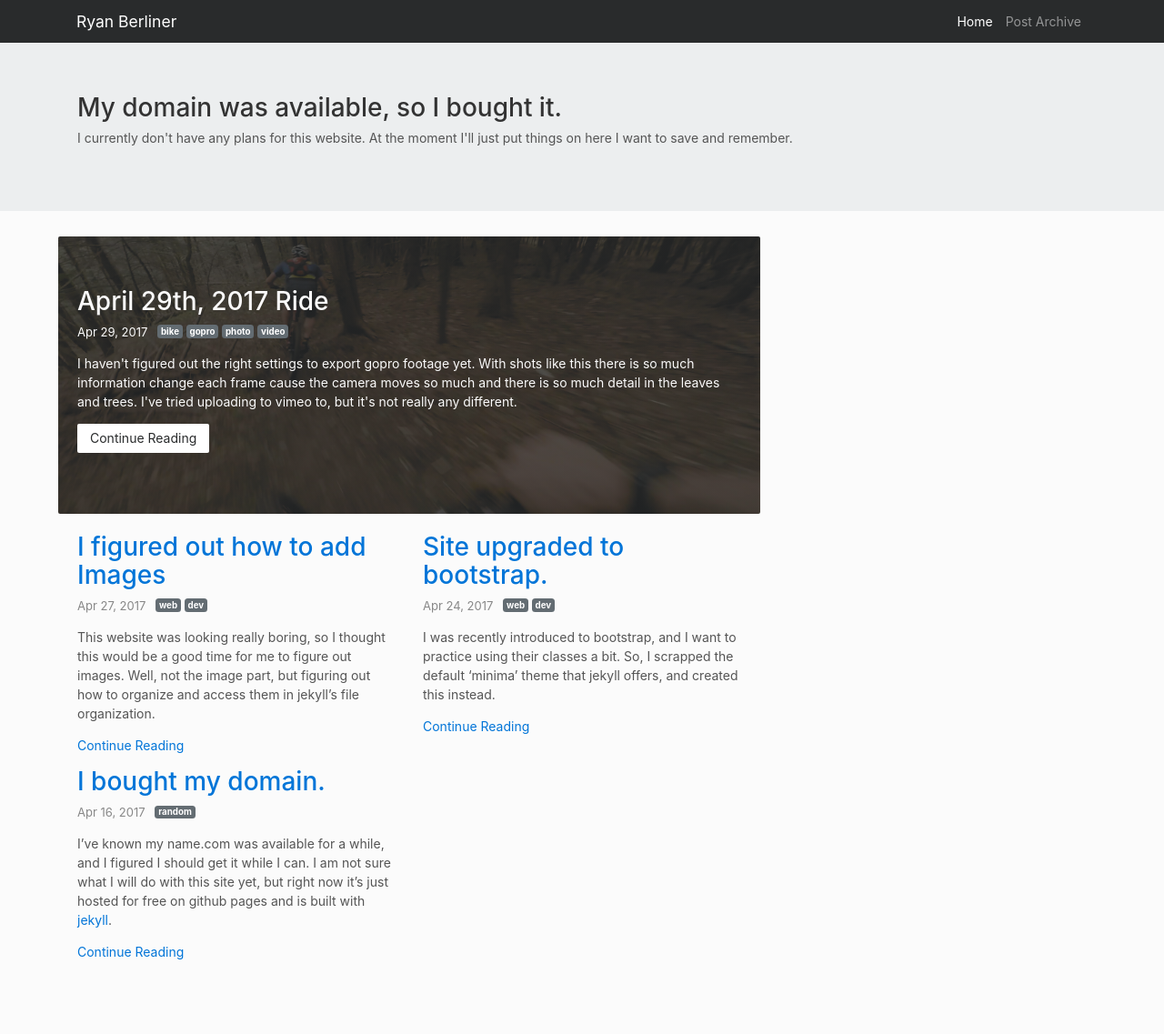
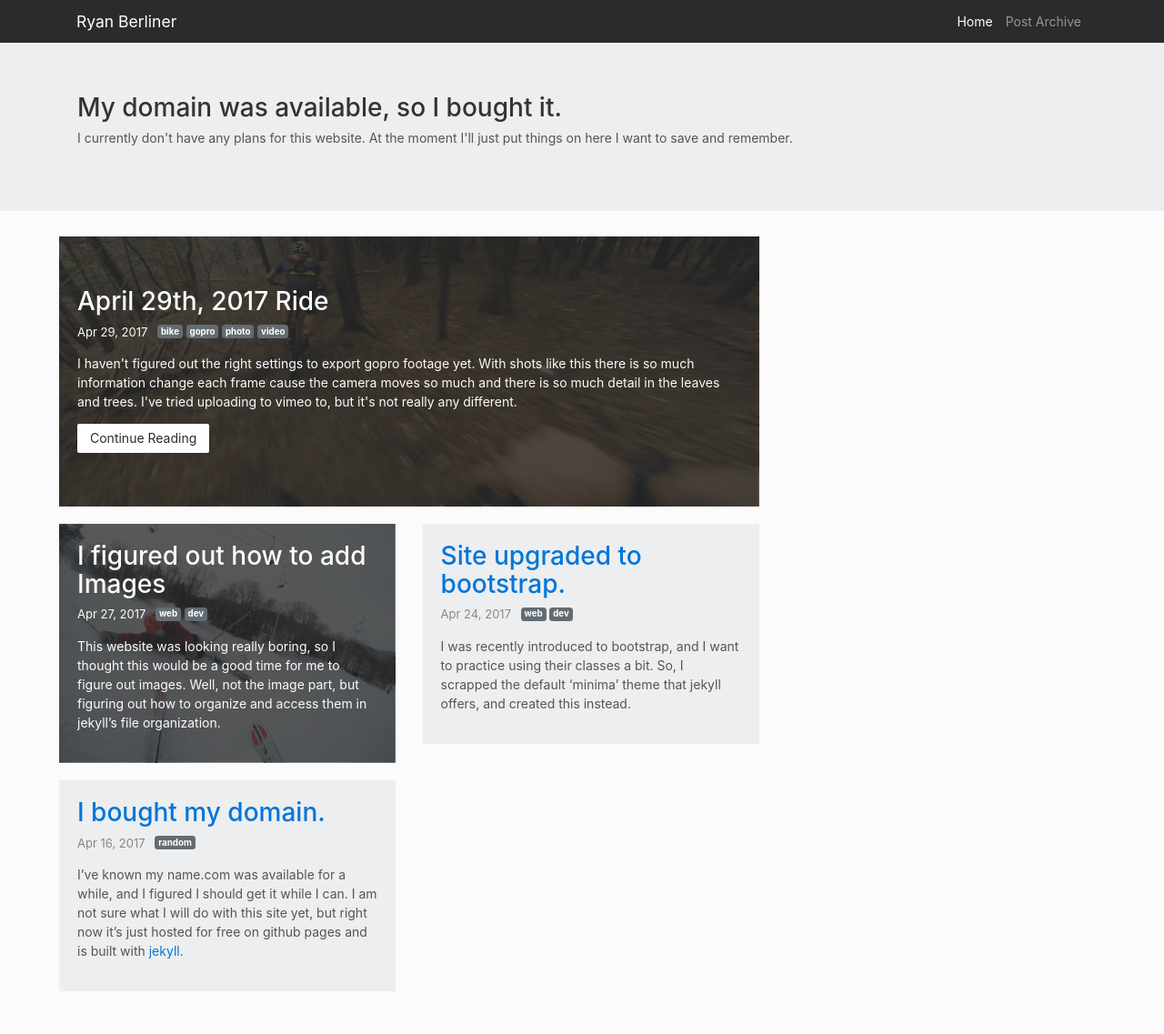
Before and after one commit to RyanBerliner/ryanberliner.github.io, a Jekyll site: the page built from index.html, in a window 1280 px wide. Shown: the whole page at 91% size. Built offline with Jekyll 4.4.1, drawn with Linux system fonts in a browser that asks for light colours; nearby versions of some CDN libraries; before the commit the page ends 1099 px from its top, so only the background shows below that.

Commit message:
organizing

```diff
--- a/Gemfile
+++ b/Gemfile
@@ -21,7 +21,7 @@ gem "minima", "~> 2.0"
 # If you have any plugins, put them here!
 group :jekyll_plugins do
   gem "jekyll-feed", "~> 0.6"
-  gem 'github-pages'
+  # gem 'github-pages'
 end
 
 # Windows does not include zoneinfo files, so bundle the tzinfo-data gem
--- /dev/null
+++ b/_includes/parts/tags.html
@@ -0,0 +1 @@
+<span class="badge badge-default">{{ cat }}</span>
--- /dev/null
+++ b/_includes/post/post-featured.html
@@ -0,0 +1,18 @@
+{% if post.featured-image and post.featured-image != "" %}
+  <article class="multiple-post featured-post white" style="background-image: linear-gradient(-130deg, rgba(41, 43, 44, .79), rgba(41, 43, 44, .79)), url({{ site.baseurl }}{{ post.featured-image }});">
+{% else %}
+  <article class="multiple-post featured-post">
+{% endif %}
+  <h2>
+    <a class="post-link" href="{{ post.url | relative_url }}">{{ post.title | escape }}</a>
+  </h2>
+  <span class="post-meta">
+    {{ post.date | date: date_format }}
+    <span class="categories">
+      {% for cat in post.categories %}
+        {% include parts/tags.html %}
+      {% endfor %}
+    </span>
+  </span>
+  <p>{{ post.excerpt }} <a class="btn btn-secondary" href="{{ post.url | relative_url }}">Continue Reading</a></p>
+</article>
--- /dev/null
+++ b/_includes/post/post.html
@@ -0,0 +1,18 @@
+{% if post.featured-image and post.featured-image != "" %}
+  <article class="multiple-post white" style="background-image: linear-gradient(-130deg, rgba(41, 43, 44, .79), rgba(41, 43, 44, .79)), url({{ site.baseurl }}{{ post.featured-image }});">
+{% else %}
+  <article class="multiple-post">
+{% endif %}
+  <h2>
+    <a class="post-link" href="{{ post.url | relative_url }}">{{ post.title | escape }}</a>
+  </h2>
+  <span class="post-meta">
+    {{ post.date | date: date_format }}
+    <span class="categories">
+      {% for cat in post.categories %}
+        {% include parts/tags.html %}
+      {% endfor %}
+    </span>
+  </span>
+  <p>{{ post.excerpt }}</p>
+</article>
--- a/_layouts/home.html
+++ b/_layouts/home.html
@@ -13,48 +13,20 @@ layout: default
   <div class="row">
     <div class="col-lg-8">
       <div class="row">
-        {% for post in site.posts %}
+        <div class="row more">
+          {% for post in site.posts limit:5 %}
             {% assign date_format = site.minima.date_format | default: "%b %-d, %Y" %}
             {% if post.type == "featured" %}
-            <div class="col-lg-12">
-              {% if post.featured-image and post.featured-image != "" %}
-                <article class="multiple-post featured-post white" style="background-image: linear-gradient(-130deg, rgba(41, 43, 44, .79), rgba(41, 43, 44, .79)), url({{ site.baseurl }}{{ post.featured-image }});">
-              {% else %}
-                <article class="multiple-post featured-post">
-              {% endif %}
-                <h2>
-                  <a class="post-link" href="{{ post.url | relative_url }}">{{ post.title | escape }}</a>
-                </h2>
-                <span class="post-meta">
-                  {{ post.date | date: date_format }}
-                  <span class="categories">
-                    {% for cat in post.categories %}
-                      <span class="badge badge-default">{{ cat }}</span>
-                    {% endfor %}
-                  </span>
-                </span>
-                <p>{{ post.excerpt }} <a class="btn btn-secondary" href="{{ post.url | relative_url }}">Continue Reading</a></p>
-              </article>
+              <div class="col-md-12">
+                {% include post/post-featured.html %}
               </div>
             {% else %}
               <div class="col-lg-6">
-              <article class="multiple-post">
-                <h2>
-                  <a class="post-link" href="{{ post.url | relative_url }}">{{ post.title | escape }}</a>
-                </h2>
-                <span class="post-meta">
-                  {{ post.date | date: date_format }}
-                  <span class="categories">
-                    {% for cat in post.categories %}
-                      <span class="badge badge-default">{{ cat }}</span>
-                    {% endfor %}
-                  </span>
-                </span>
-                <p>{{ post.excerpt }} <a href="{{ post.url | relative_url }}">Continue Reading</a></p>
-              </article>
+                {% include post/post.html %}
               </div>
             {% endif %}
           {% endfor %}
+        </div>
       </div>
     </div>
     <div class="col-lg-4">
--- a/_layouts/page.html
+++ b/_layouts/page.html
@@ -5,15 +5,12 @@ layout: default
   <div class="row">
     <div class="col-md-12">
       <article class="post">
-
         <header class="post-header">
           <h1 class="post-title">{{ page.title | escape }}</h1>
         </header>
-
         <div class="post-content">
           {{ content }}
         </div>
-
       </article>
     </div>
   </div>
--- a/_layouts/post.html
+++ b/_layouts/post.html
@@ -19,11 +19,11 @@ layout: default
               </time>
               <span class="categories">
                 {% for cat in page.categories %}
-                <span class="badge badge-default">{{ cat }}</span>
+                  {% include parts/tags.html %}
                 {% endfor %}
               </span>
               {% if page.author %}
-            • <span itemprop="author" itemscope itemtype="http://schema.org/Person"><span itemprop="name">{{ page.author }}</span></span>
+                <span itemprop="author" itemscope itemtype="http://schema.org/Person"><span itemprop="name">{{ page.author }}</span></span>
               {% endif %}
             </p>
           </header>
@@ -38,7 +38,6 @@ layout: default
           <div class="post-content" itemprop="articleBody">
             {{ content }}
           </div>
-
           {% if site.disqus.shortname %}
             {% include disqus_comments.html %}
           {% endif %}
--- a/archive.html
+++ b/archive.html
@@ -28,7 +28,7 @@ sitemap:
             <a class="post-link" href="{{ post.url | relative_url }}">{{ post.date | date: date_format }} - {{ post.title | escape }}</a>
             <span>
               {% for cat in post.categories %}
-                <span class="badge badge-default">{{ cat }}</span>
+                {% include parts/tags.html %}
               {% endfor %}
             </span>
           </li>
--- a/assets/main.scss
+++ b/assets/main.scss
@@ -70,17 +70,17 @@ img {
   }
 }
 
-.multiple-post.featured-post {
+.multiple-post {
   background-size: cover;
   background-position: center;
-  padding-top: 4rem;
-  padding-left: 1.5rem;
-  padding-right: 1.5rem;
-  padding-bottom: 3.8rem;
-  margin-bottom: 1.5rem;
-  margin-left: -1.5rem;
-  margin-right: -1.5rem;
-  border-radius: $border-radius;
+  background-color: $light-grey;
+  padding: 1.4rem;
+  margin-bottom: 1.4rem;
+
+  &.featured-post {
+    padding-top: 4rem;
+    padding-bottom: 3.2rem;
+  }
 }
 
 .categories {
@@ -190,3 +190,8 @@ aside {
 .nav-tabs .nav-link.active {
   background-color: $white;
 }
+
+.row.more {
+  margin-right: -1.4rem;
+  margin-left: -1.4rem;
+}
```
Lines whose indentation alone changed are shown as unchanged.
